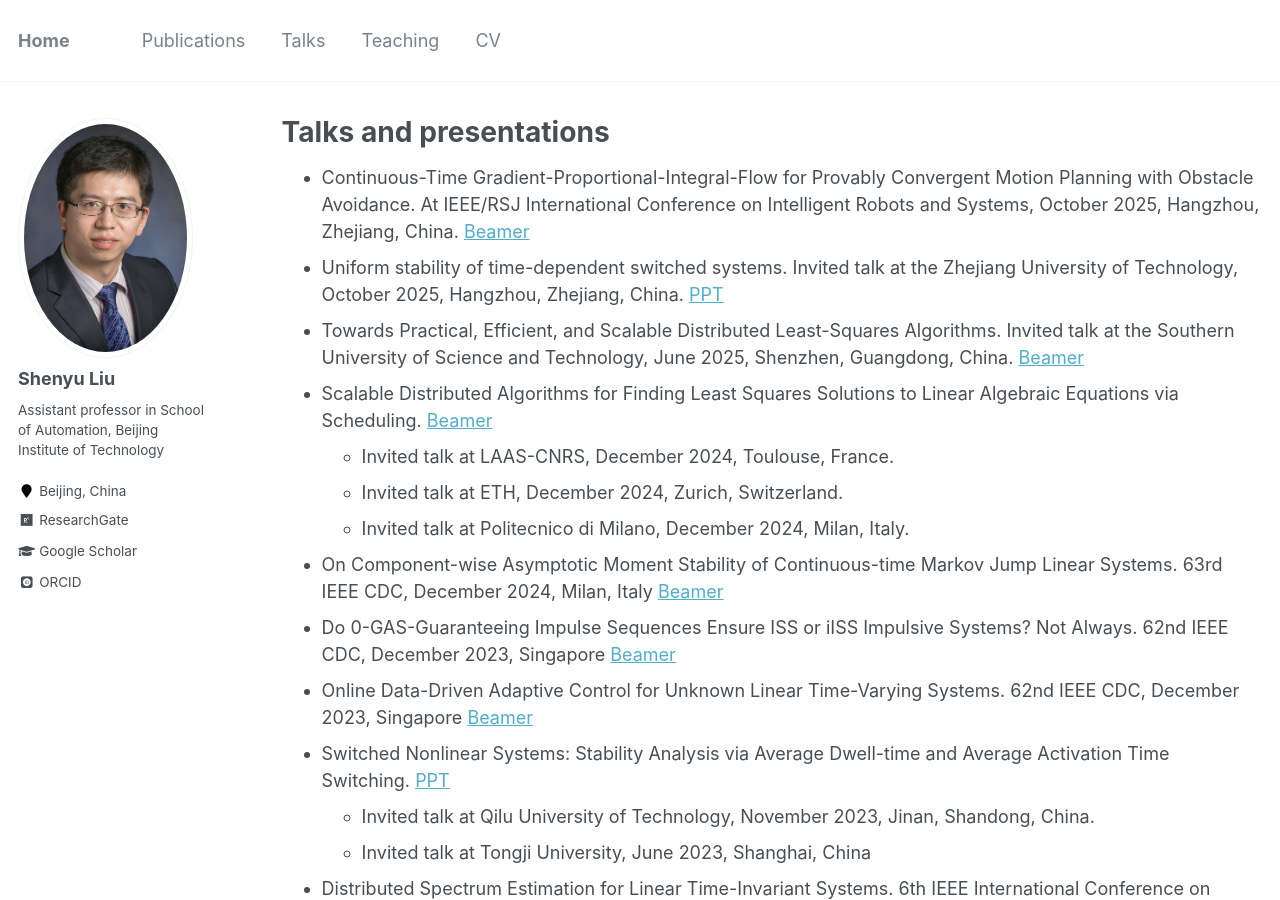
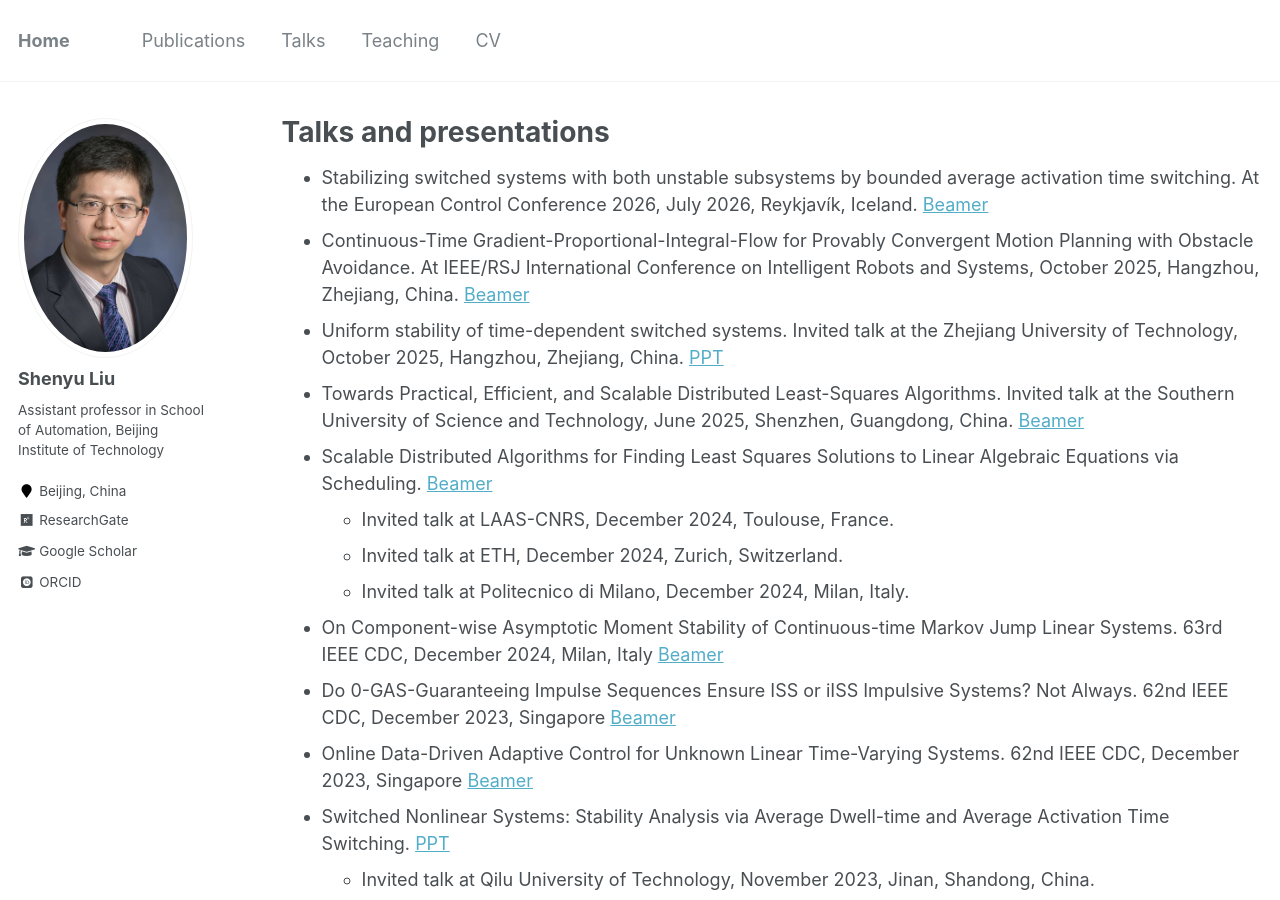
Before and after one commit to Shenyu-Liu/Shenyu-Liu.github.io, a Jekyll site: the page built from _pages/talks.md, in a window 1280 px wide and 900 px high. Built offline with Jekyll 4.4.1, drawn with Linux system fonts in a browser that asks for light colours; some web fonts are replaced.

Commit message:
Update talks.md

```diff
--- a/_pages/talks.md
+++ b/_pages/talks.md
@@ -4,6 +4,7 @@ title: "Talks and presentations"
 permalink: /talks/
 author_profile: true
 ---
+* Stabilizing switched systems with both unstable subsystems by bounded average activation time switching. At the European Control Conference 2026, July 2026, Reykjavík, Iceland. <a href="https://1drv.ms/b/c/513225b09d6bb538/IQAzJjRwik1DT4epA2hShhDaAa3WePjZymWt1XTJjCN4tg8?e=pBceMI">Beamer</a>
 * Continuous-Time Gradient-Proportional-Integral-Flow for Provably Convergent Motion Planning with Obstacle Avoidance. At IEEE/RSJ International Conference on Intelligent Robots and Systems, October 2025, Hangzhou, Zhejiang, China. <a href="https://1drv.ms/b/c/513225b09d6bb538/IQAlRqPzanXkSpx97tu8GwUlAa8Y3OWM9g6wtvpRnQ1fx5s?e=OryLeQ">Beamer</a>
 * Uniform stability of time-dependent switched systems. Invited talk at the Zhejiang University of Technology, October 2025, Hangzhou, Zhejiang, China. <a href="https://1drv.ms/p/c/513225b09d6bb538/IQDmosbibe2ZRYG8DaMUHC8nAaiXEkRabKnLZZvXiNtqZCU?e=YsHKNv">PPT</a>
 * Towards Practical, Efficient, and Scalable Distributed Least-Squares Algorithms. Invited talk at the Southern University of Science and Technology, June 2025, Shenzhen, Guangdong, China. <a href="https://1drv.ms/b/c/513225b09d6bb538/EWcpPBxvlAhKkQB1cGH3oFUBBeRgeUUbG_N2WrKjdIA5DA?e=07PtRS">Beamer</a>
```
